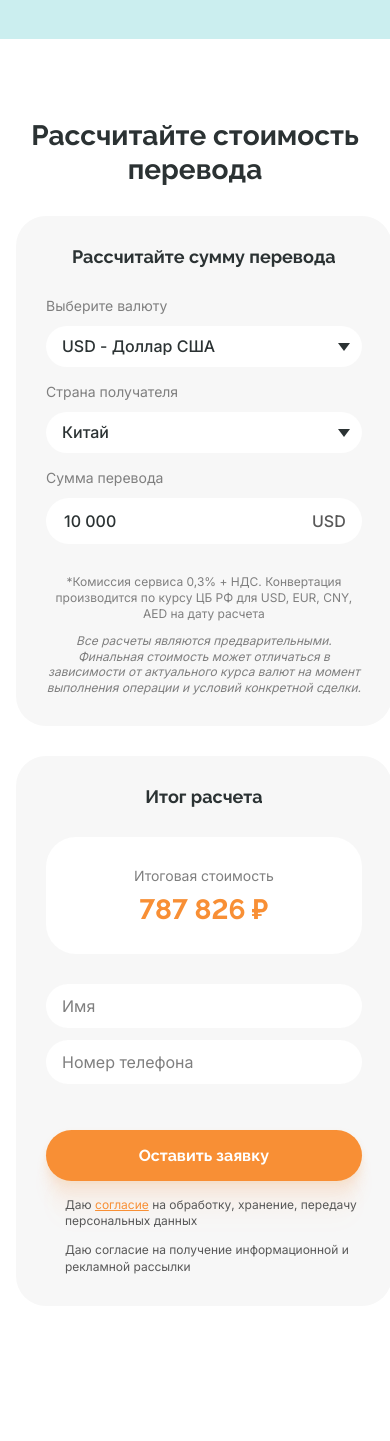
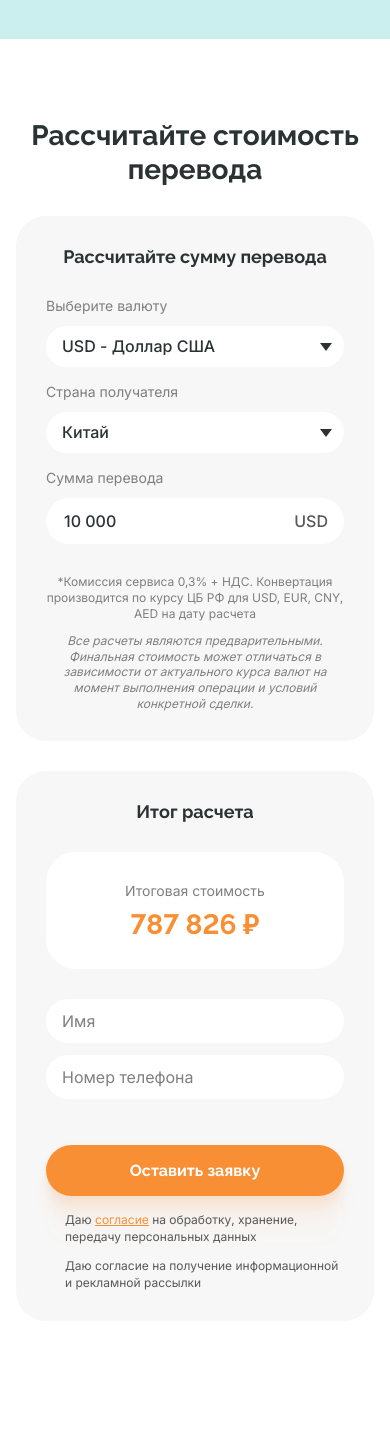
Before and after one commit to socialprojectopen/socialprojectopen.github.io, a PHP site: page / in a window 390 px wide. Shown: the part 3474-4915 px from the top of the page. Run offline with PHP 8.4, Linux system fonts and the light colour scheme.

Commit message:
Add files via upload

```diff
--- a/finance/styles.css
+++ b/finance/styles.css
@@ -360,6 +360,9 @@ img {
 /* ========== TRANSFER CALCULATOR ========== */
 .transfer {
   margin: var(--spacing-6xl) 0px;
+  width: 100%;
+  box-sizing: border-box;
+  overflow-x: hidden;
 }
 
 .transfer__wrapper {
@@ -367,12 +370,16 @@ img {
   display: grid;
   grid-template-columns: 1fr 1fr;
   gap: var(--spacing-2xl);
+  width: 100%;
+  box-sizing: border-box;
 }
 
 .transfer__form {
   padding: var(--spacing-2xl);
   border-radius: var(--border-radius-sm);
   background-color: var(--color-background-light);
+  width: 100%;
+  box-sizing: border-box;
 }
 
 .transfer__title {
@@ -416,6 +423,8 @@ img {
   background-position: right 12px center;
   background-size: 12px;
   padding-right: 40px;
+  width: 100%;
+  box-sizing: border-box;
 }
 
 .transfer__select-input:focus {
@@ -437,6 +446,8 @@ img {
   padding: var(--spacing-gap-xs) var(--spacing-gap-sm);
   background-color: var(--color-background);
   border-radius: var(--border-radius-sm);
+  width: 100%;
+  box-sizing: border-box;
 }
 
 .transfer__input {
@@ -446,12 +457,16 @@ img {
   font-size: var(--font-size-body);
   color: var(--color-text);
   font-weight: var(--font-weight-medium);
+  min-width: 0;
+  width: 100%;
 }
 
 .transfer__currency-label {
   font-size: var(--font-size-body);
   color: var(--color-text-secondary);
   font-weight: var(--font-weight-medium);
+  flex-shrink: 0;
+  white-space: nowrap;
 }
 
 .transfer__note {
@@ -473,6 +488,8 @@ img {
   padding: var(--spacing-2xl);
   border-radius: var(--border-radius-sm);
   background-color: var(--color-background-light);
+  width: 100%;
+  box-sizing: border-box;
 }
 
 .transfer__result-title {
@@ -1172,6 +1189,27 @@ img {
 
   .transfer__form {
     padding: var(--spacing-md);
+    width: 100%;
+    box-sizing: border-box;
+    max-width: 100%;
+    overflow: hidden;
+  }
+
+  .transfer__wrapper {
+    width: 100%;
+    box-sizing: border-box;
+    max-width: 100%;
+    overflow: hidden;
+  }
+
+  .transfer__select-wrapper {
+    width: 100%;
+    box-sizing: border-box;
+  }
+
+  .transfer__input-wrapper {
+    width: 100%;
+    box-sizing: border-box;
   }
 
   .transfer__title {
@@ -1182,16 +1220,24 @@ img {
 
   .transfer__inputs {
     gap: var(--spacing-gap-sm);
+    width: 100%;
+    box-sizing: border-box;
   }
 
   .transfer__note,
   .transfer__disclaimer {
     font-size: 12px;
     text-align: center;
+    word-wrap: break-word;
+    overflow-wrap: break-word;
   }
 
   .transfer__result {
     padding: var(--spacing-md);
+    width: 100%;
+    box-sizing: border-box;
+    max-width: 100%;
+    overflow: hidden;
   }
 
   .transfer__result-title {
```
